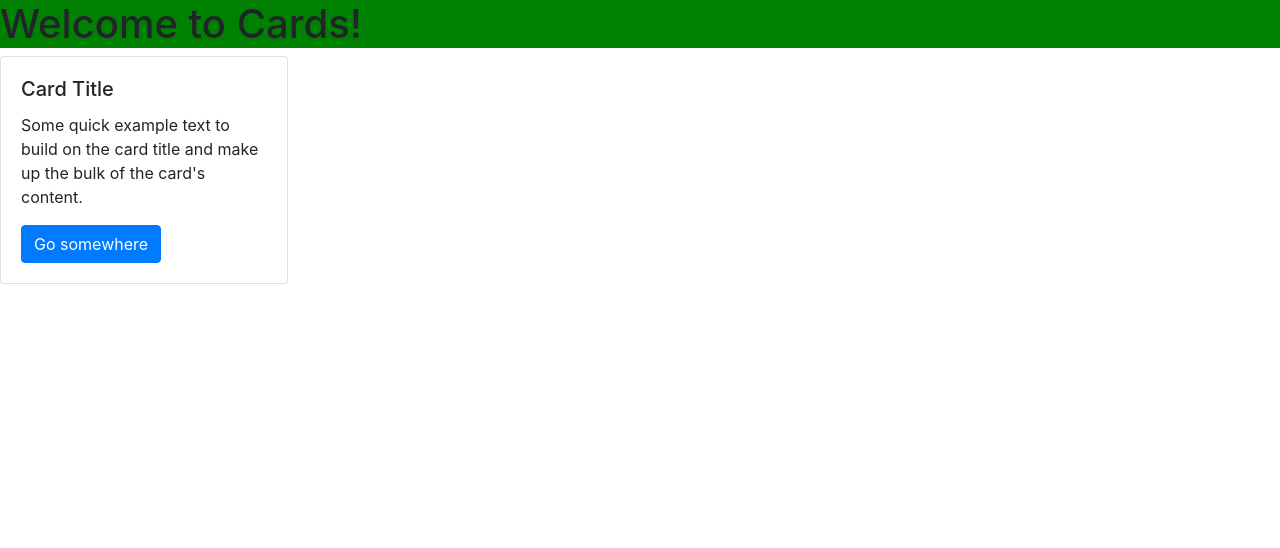
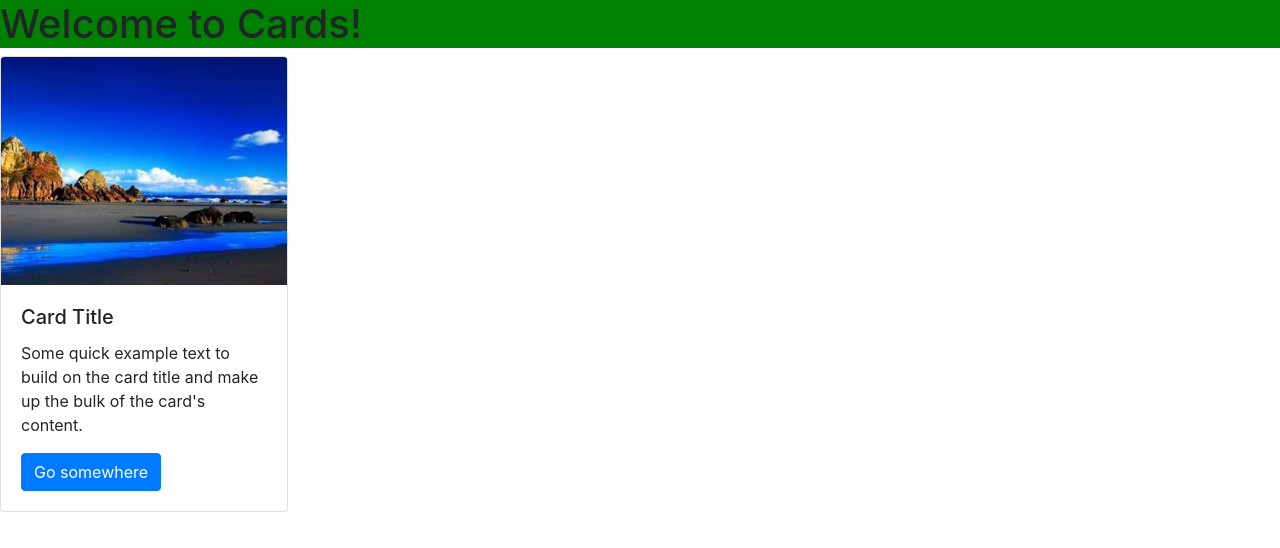
Before and after one commit to Torocy/card-component, an Angular app: page / in a window 1280 px wide. Shown: the top 548 px of the page. Built offline with nearby package versions, Linux system fonts and the light colour scheme.

Commit message:
added a photo

```diff
--- a/src/app/card/card.component.html
+++ b/src/app/card/card.component.html
@@ -1,4 +1,5 @@
 <div class="card" style="width: 18rem;">
+  <img class="card-img-top" src="assets/img/photo1.jpg">
   <div class="card-body">
     <h5 class="card-title">Card Title</h5>
     <p class="card-text">Some quick example text to build on the card title and make up the bulk of the card's content.</p>
```
Also changed, not shown: src/assets/img/photo1.jpg (added).
